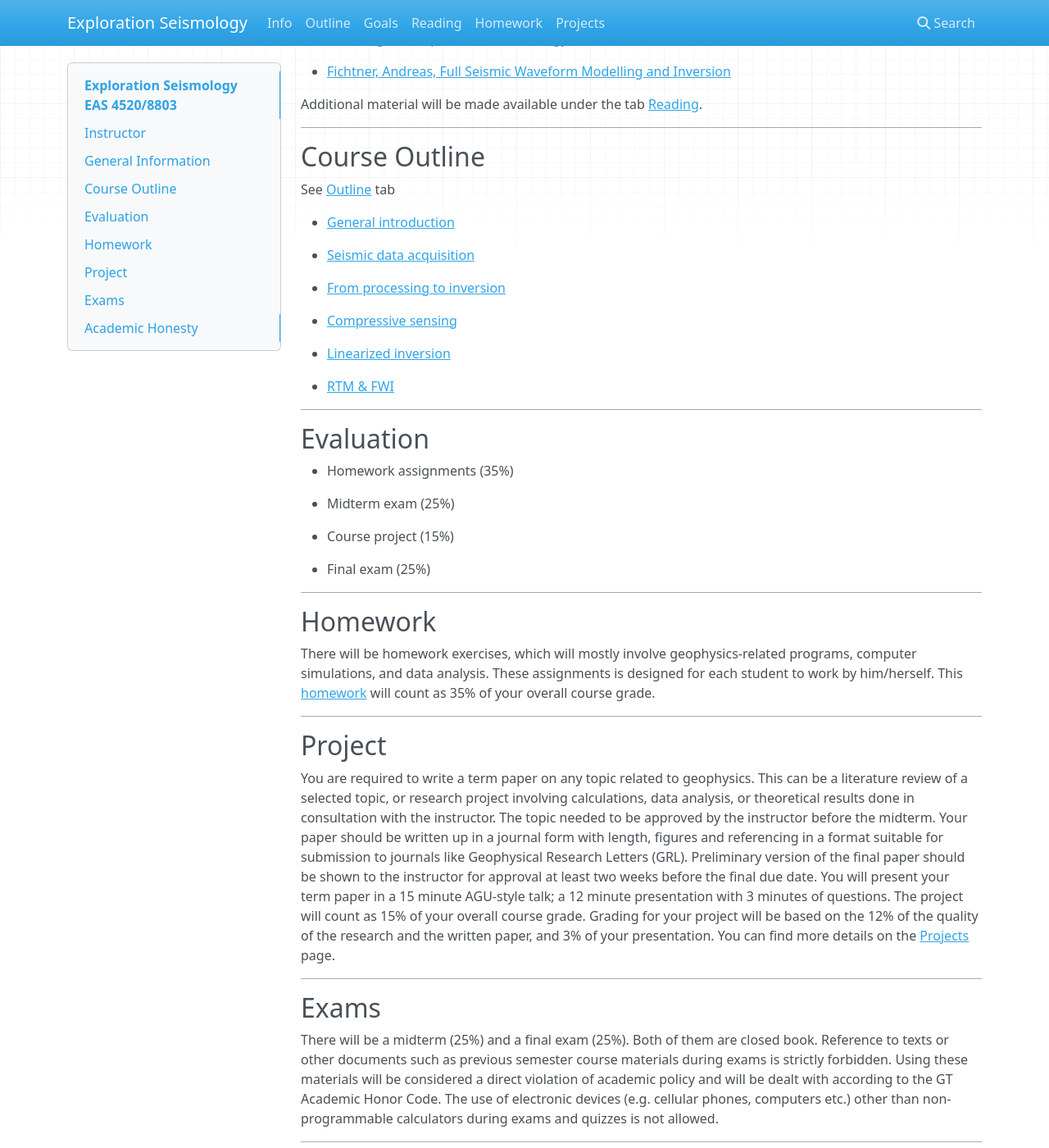
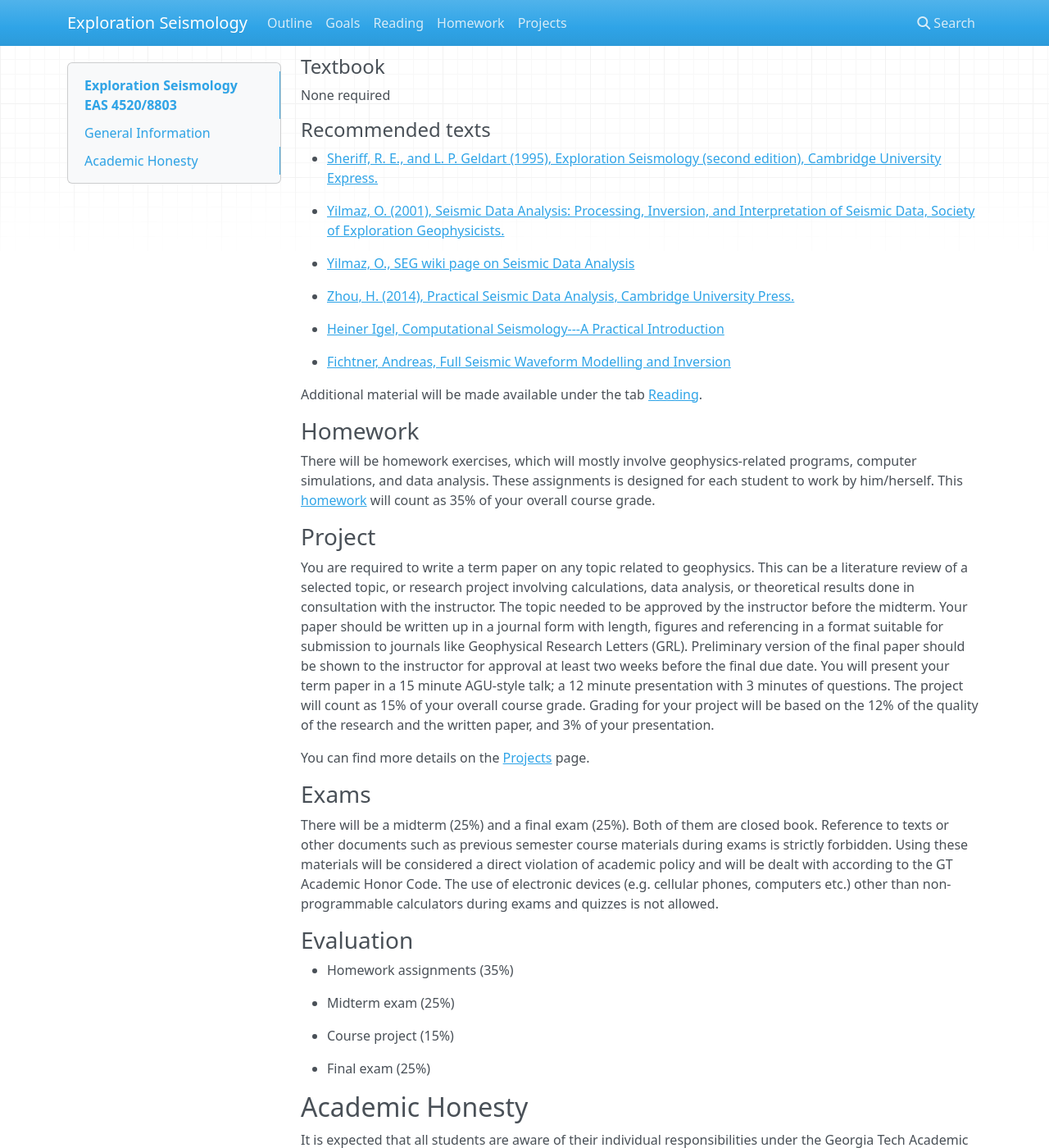
Before and after one commit to flexie/eas-4803-8803-ccs, an MkDocs documentation site: the page built from docs/index.md, in a window 1280 px wide and 1400 px high, scrolled down 768 px. Shown: the whole window at 82% size. Built offline with MkDocs 1.6.1, drawn with Linux system fonts in a browser that asks for light colours; nearby versions of some CDN libraries; old or Windows-style settings are respelled for this version of MkDocs; part of the change alters nothing that is shown; some of the changed text lies outside the part shown.

Commit message:
updated website for 2020

```diff
--- a/docs/index.md
+++ b/docs/index.md
@@ -1,23 +1,41 @@
 # Exploration Seismology EAS 4520/8803
 
-## Instructor
+### Instructor
 
 [Felix J. Herrmann](mailto:felix.herrmann@gatech.edu)
 Phone: +1 (404) 385-7069
-Cherry Emerson, room 203
+CODA, room S1375B
 
 ## General Information
 
-Time and Location Monday/Wednesday 3:00 pm - 4:15 pm, ES&T L1114
+Time and Location Monday/Wednesday 1:30 pm - 2:45 pm, Cherry Emerson 204
 
-Office Hours: Tuesday/Thursday 13:30 pm - 14:30 pm (or by appointment)
+Office Hours: by appointment
 
 ### Course Description
 
-
 *This course contains a comprehensive review of reflection seismology and its application to oil and gas exploration. It includes key aspects of basic seismic data acquisition & processing and wave-equation based imaging and inversion.*
 
-### Required Textbook
+### Course Outline
+
+See [Outline](outline.md) tab
+
+- [General introduction](outline.md#General introduction)
+
+- [Seismic data acquisition](outline.md#Seismic data acquisition)
+
+- [From processing to inversion](outline.md#From processing to inversion)
+
+- [Compressive sensing](outline.md#Compressive sensing)
+
+- [Linearized inversion](outline.md#Linearized inversion)
+
+- [RTM & FWI](outline.md#RTM & FWI)
+
+
+### Course Material
+
+#### Textbook
 
 None required
 
@@ -40,27 +58,25 @@ Additional material will be made available under the tab [Reading](reading.md).
 
 [website]:https://flexie.github.io/-EAS4803-8803/
 
-***
 
-## Course Outline
+### Homework
 
-See [Outline](outline.md) tab
+There will be homework exercises, which will mostly involve geophysics-related programs, computer simulations, and data analysis. These assignments is designed for each student to work by him/herself. This [homework](homework.md) will count as 35% of your overall course grade.
 
-- [General introduction](outline.md#General introduction)
 
-- [Seismic data acquisition](outline.md#Seismic data acquisition)
+### Project
 
-- [From processing to inversion](outline.md#From processing to inversion)
+You are required to write a term paper on any topic related to geophysics. This can be a literature review of a selected topic, or research project involving calculations, data analysis, or theoretical results done in consultation with the instructor. The topic needed to be approved by the instructor before the midterm. Your paper should be written up in a journal form with length, figures and referencing in a format suitable for submission to journals like Geophysical Research Letters (GRL). Preliminary version of the final paper should be shown to the instructor for approval at least two weeks before the final due date. You will present your term paper in a 15 minute AGU-style talk; a 12 minute presentation with 3 minutes of questions. The project will count as 15% of your overall course grade. Grading for your project will be based on the 12% of the quality of the research and the written paper, and 3% of your presentation.
 
-- [Compressive sensing](outline.md#Compressive sensing)
+You can find more details on the [Projects](project.md) page.
 
-- [Linearized inversion](outline.md#Linearized inversion)
 
-- [RTM & FWI](outline.md#RTM & FWI)
+### Exams
 
-***
+There will be a midterm (25%) and a final exam (25%). Both of them are closed book. Reference to texts or other documents such as previous semester course materials during exams is strictly forbidden. Using these materials will be considered a direct violation of academic policy and will be dealt with according to the GT Academic Honor Code. The use of electronic devices (e.g. cellular phones, computers etc.) other than non-programmable calculators during exams and quizzes is not allowed.
 
-## Evaluation
+
+### Evaluation
 
 - Homework assignments (35%)
 
@@ -70,27 +86,6 @@ See [Outline](outline.md) tab
 
 - Final exam (25%)
 
-***
-
-## Homework
-
-There will be homework exercises, which will mostly involve geophysics-related programs, computer simulations, and data analysis. These assignments is designed for each student to work by him/herself. This [homework](homework.md) will count as 35% of your overall course grade.
-
-***
-
-## Project
-
-You are required to write a term paper on any topic related to geophysics. This can be a literature review of a selected topic, or research project involving calculations, data analysis, or theoretical results done in consultation with the instructor. The topic needed to be approved by the instructor before the midterm. Your paper should be written up in a journal form with length, figures and referencing in a format suitable for submission to journals like Geophysical Research Letters (GRL). Preliminary version of the final paper should be shown to the instructor for approval at least two weeks before the final due date. You will present your term paper in a 15 minute AGU-style talk; a 12 minute presentation with 3 minutes of questions. The project will count as 15% of your overall course grade. Grading for your project will be based on the 12% of the quality of the research and the written paper, and 3% of your presentation.
-You can find more details on the [Projects](project.md) page.
-
-***
-
-## Exams
-
-There will be a midterm (25%) and a final exam (25%). Both of them are closed book. Reference to texts or other documents such as previous semester course materials during exams is strictly forbidden. Using these materials will be considered a direct violation of academic policy and will be dealt with according to the GT Academic Honor Code. The use of electronic devices (e.g. cellular phones, computers etc.) other than non-programmable calculators during exams and quizzes is not allowed.
-
-***
-
 ## Academic Honesty
 
 It is expected that all students are aware of their individual responsibilities under the Georgia Tech Academic Honor Code, which will be strictly adhered to in this class. The complete text of the Georgia Tech Academic Honor Code is at [http://www.honor.gatech.edu/](http://www.honor.gatech.edu/).
--- a/mkdocs.yml
+++ b/mkdocs.yml
@@ -1,6 +1,5 @@
 site_name: Exploration Seismology
 pages:
-    - Info: info.md
     - Outline: outline.md
     - Goals: goals.md
     - Reading: reading.md
@@ -9,7 +8,3 @@ pages:
 
 extra_javascript:
     - https://cdnjs.cloudflare.com/ajax/libs/mathjax/2.7.0/MathJax.js?config=TeX-AMS-MML_HTMLorMML
-
-markdown_extensions:
-    - mdx_math:
-        enable_dollar_delimiter: True #for use of inline $..$
```
Also changed, not shown: docs/homework.md (+3 -0 lines).
